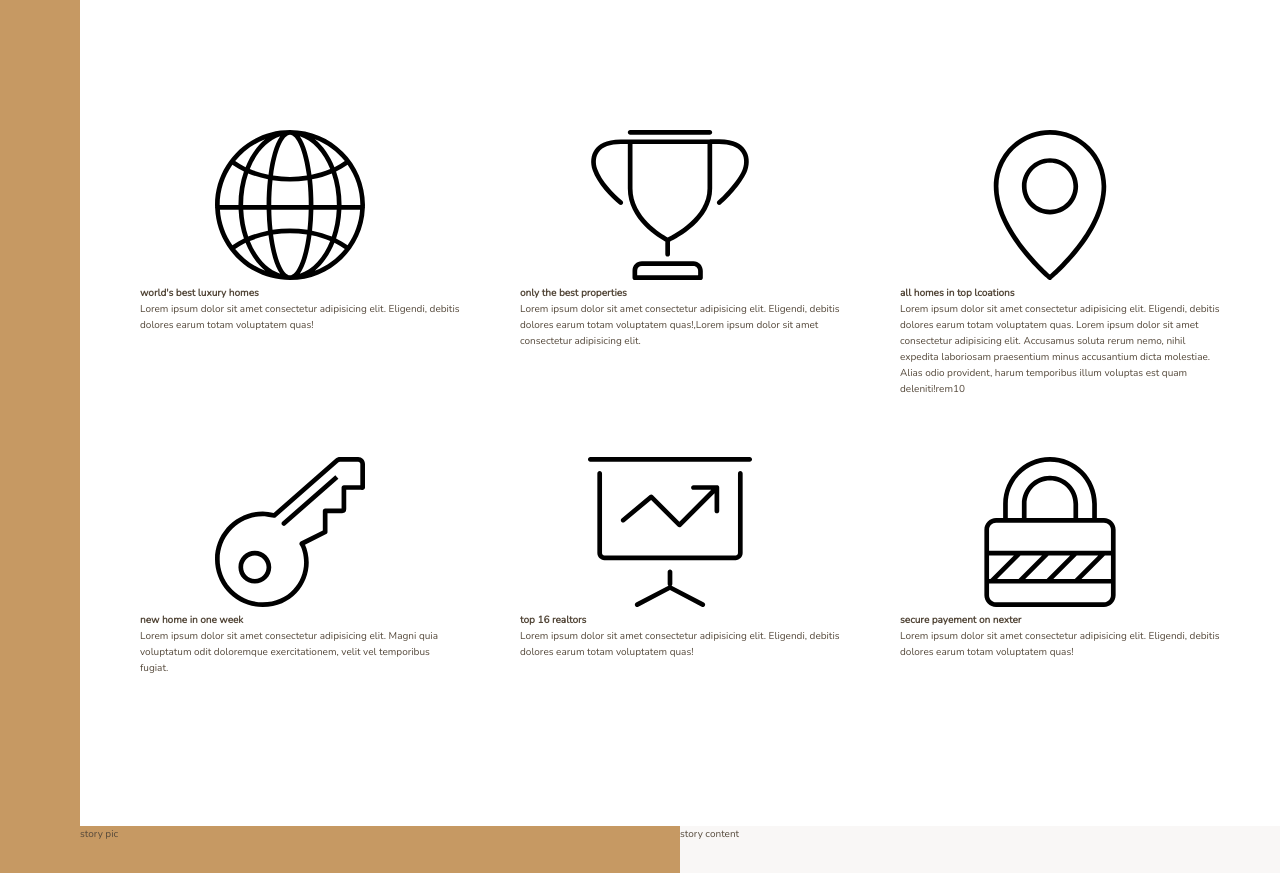
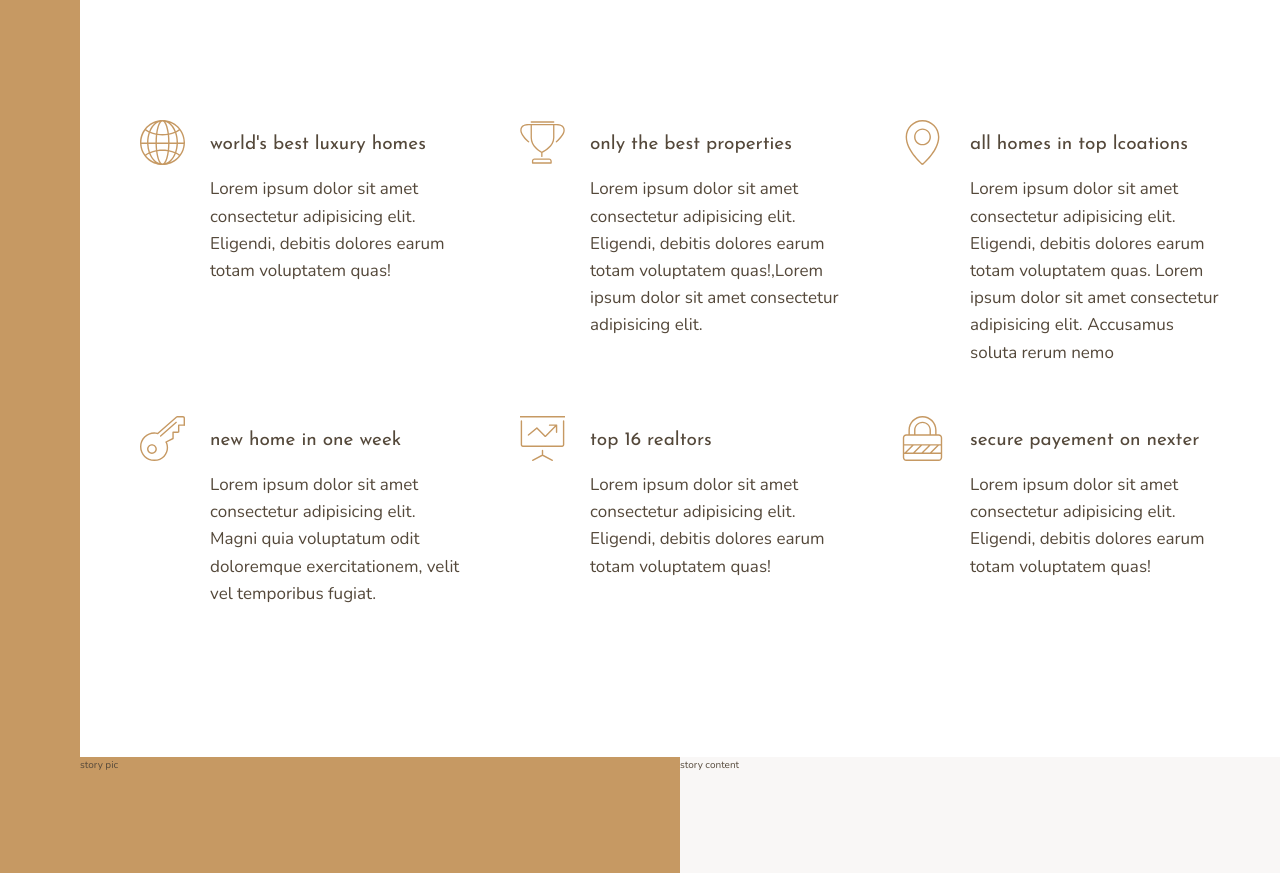
Before and after one commit to ghozlene/nexter, a website: page index.html in a window 1280 px wide. Shown: the part 660-1533 px from the top of the page. Drawn offline with nearby package versions, Linux system fonts and the light colour scheme.

Commit message:
completing the features section

```diff
--- a/index.html
+++ b/index.html
@@ -31,7 +31,7 @@
             <svg class="feature__icon">
                 <use xlink:href="img/sprite.svg#icon-global"></use>
             </svg>
-            <h4 class="heading-4">world's best luxury homes</h4>
+            <h4 class="heading-4 heading-4--dark">world's best luxury homes</h4>
             <p class="feature__text">Lorem ipsum dolor sit amet consectetur adipisicing elit. Eligendi, debitis dolores
                 earum totam voluptatem quas!</p>
         </div>
@@ -39,7 +39,7 @@
             <svg class="feature__icon">
                 <use xlink:href="img/sprite.svg#icon-trophy"></use>
             </svg>
-            <h4 class="heading-4">only the best properties</h4>
+            <h4 class="heading-4 heading-4--dark">only the best properties</h4>
             <p class="feature__text">Lorem ipsum dolor sit amet consectetur adipisicing elit. Eligendi, debitis dolores
                 earum totam voluptatem quas!,Lorem ipsum dolor sit amet consectetur adipisicing elit.</p>
         </div>
@@ -47,17 +47,16 @@
         <div class="feature"> <svg class="feature__icon">
                 <use xlink:href="img/sprite.svg#icon-map-pin"></use>
             </svg>
-            <h4 class="heading-4">all homes in top lcoations</h4>
+            <h4 class="heading-4 heading-4--dark">all homes in top lcoations</h4>
             <p class="feature__text">Lorem ipsum dolor sit amet consectetur adipisicing elit. Eligendi, debitis dolores
                 earum totam voluptatem quas. Lorem ipsum dolor sit amet consectetur adipisicing elit. Accusamus soluta
-                rerum nemo, nihil expedita laboriosam praesentium minus accusantium dicta molestiae. Alias odio
-                provident, harum temporibus illum voluptas est quam deleniti!rem10</p>
+                rerum nemo</p>
         </div>
 
         <div class="feature"> <svg class="feature__icon">
                 <use xlink:href="img/sprite.svg#icon-key"></use>
             </svg>
-            <h4 class="heading-4">new home in one week</h4>
+            <h4 class="heading-4 heading-4--dark">new home in one week</h4>
             <p class="feature__text">Lorem ipsum dolor sit amet consectetur adipisicing elit. Magni quia voluptatum odit
                 doloremque exercitationem, velit vel temporibus fugiat.</p>
         </div>
@@ -65,7 +64,7 @@
         <div class="feature"> <svg class="feature__icon">
                 <use xlink:href="img/sprite.svg#icon-presentation"></use>
             </svg>
-            <h4 class="heading-4">top 16 realtors</h4>
+            <h4 class="heading-4 heading-4--dark">top 16 realtors</h4>
             <p class="feature__text">Lorem ipsum dolor sit amet consectetur adipisicing elit. Eligendi, debitis dolores
                 earum totam voluptatem quas!</p>
         </div>
@@ -74,7 +73,7 @@
             <svg class="feature__icon">
                 <use xlink:href="img/sprite.svg#icon-lock"></use>
             </svg>
-            <h4 class="heading-4">secure payement on nexter</h4>
+            <h4 class="heading-4 heading-4--dark">secure payement on nexter</h4>
             <p class="feature__text">Lorem ipsum dolor sit amet consectetur adipisicing elit. Eligendi, debitis dolores
                 earum totam voluptatem quas!</p>
         </div>
--- a/sass/_features.scss
+++ b/sass/_features.scss
@@ -2,6 +2,27 @@
 	grid-column: center-start / center-end;
 	display: grid;
 	margin: 15rem 0;
-	grid-template-columns: repeat(3, 1fr);
+	//grid-template-columns: repeat(3, 1fr);
+	grid-template-columns: repeat(auto-fit, minmax(25rem, 1fr));
 	grid-gap: 6rem;
+	align-items: start;
 }
+
+.feature {
+	display: grid;
+	grid-template-columns: min-content 1fr;
+	grid-row-gap: 1.5rem;
+	grid-column-gap: 2.5rem;
+
+	&__icon {
+		fill: $color-primary;
+		width: 4.5rem;
+		height: 4.5rem;
+		grid-row: 1 / span 2;
+		transform: translateY(-1rem);
+	}
+
+	&__text {
+		font-size: 1.7rem;
+	}
+}
--- a/sass/_typography.scss
+++ b/sass/_typography.scss
@@ -0,0 +1,25 @@
+%heading {
+	font-family: $font-display;
+	font-weight: 400;
+}
+.heading-1 {
+	@extend %heading;
+}
+
+.heading-2 {
+	@extend %heading;
+}
+.heading-3 {
+	@extend %heading;
+}
+.heading-4 {
+	@extend %heading;
+	font-size: 1.9rem;
+
+	&--light {
+		color: $color-grey-light-1;
+	}
+	&--dark {
+		color: $color-grey-dark-1;
+	}
+}
```
Also changed, not shown: css/style.css, 1 other file.
